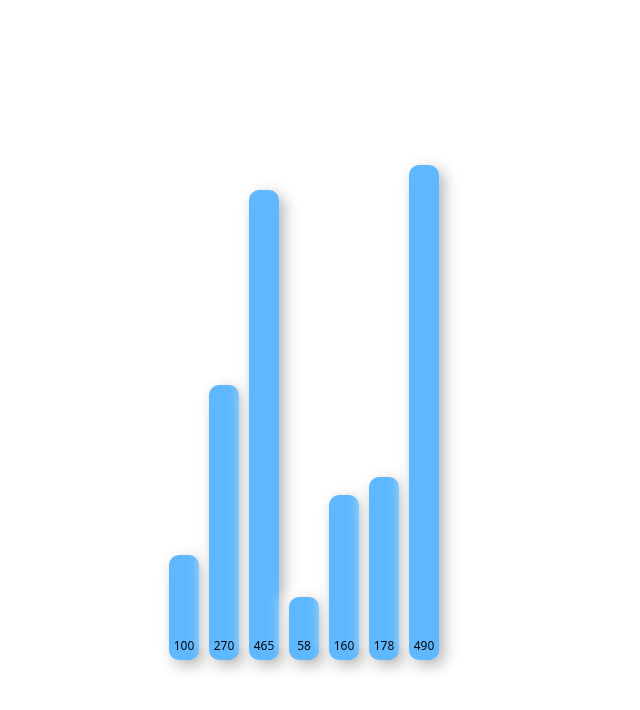
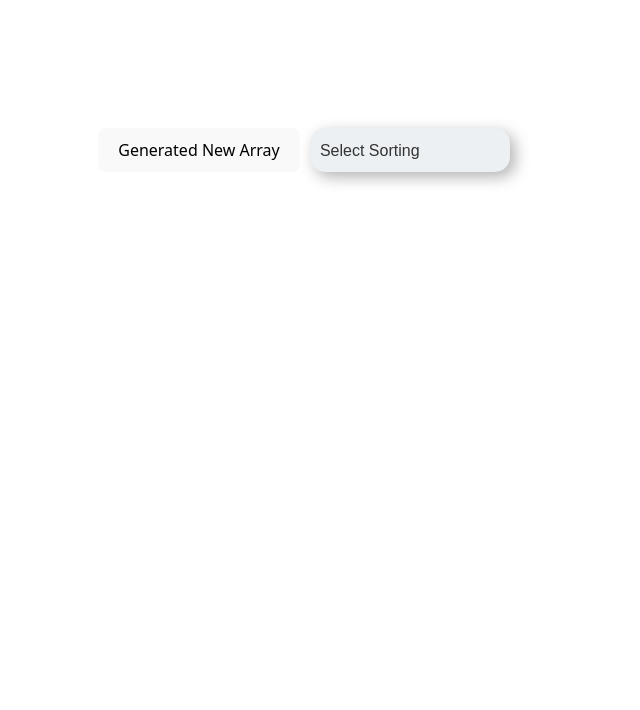
Before and after one commit to ncmnjgf/react-visaulizer-sorting, a React (Vite) app: page / in a window 1280 px wide. Shown: the top 710 px of the page, without its empty margins (336-976 px from the left). Built offline with nearby package versions, Linux system fonts and the light colour scheme.

Commit message:
git repo

```diff
--- a/src/App.jsx
+++ b/src/App.jsx
@@ -1,12 +1,37 @@
 import { useState } from 'react'
 import './App.css'
 import Visualizer from './control/Visualizer';
-
+import Control from './control/Control';
 function App() {
 
-const [array,setarray] = useState([100,270,465,58,160,178,490]);
+const [array,setarray] = useState([]);
+
+const handleNewArrayGenerate = () =>{
+  const newArray = Array.from({length : 30},()=>
+    Math.floor(Math.random () * 500)
+  );
+  setarray(newArray)
+}
+
+const handleSorting = (e) =>{
+
+const sortingMethod = e.target.value;
+switch(sortingMethod){
+  case'bubblesort':
+  BubbleAnimation('animation')
+  break;
+  default:
+    break;
+}
+}
+function BubbleAnimation(animation){
+console.log(animation)
+
+}
   return (
     <>
+    <Control handleNewArrayGenerate={handleNewArrayGenerate}
+    handleSorting={handleSorting}/>
     <Visualizer array={array}/>
     </>
 
--- /dev/null
+++ b/src/control/Control.jsx
@@ -0,0 +1,15 @@
+import React from 'react'
+import "./Visualizer.css"
+const Control = ({ handleNewArrayGenerate,handleSorting }) => {
+  return (
+    <div className='controls-container'>
+      <button className='new-button' onClick={handleNewArrayGenerate}>Generated New  Array</button>
+      <select className='neumorphism-dropdown ' onChange={handleSorting}>
+        <option value=''>Select Sorting</option>
+        <option value='bubblesort'>Bubble Sorting</option>
+      </select>
+    </div>
+  )
+}
+
+export default Control
--- a/src/control/Visualizer.css
+++ b/src/control/Visualizer.css
@@ -72,6 +72,7 @@
     cursor: pointer;
     transition: all 0.3s ease;
     position: relative;
+
   }
   .neumorphism-dropdown::after {
     content: '\25BC';
--- a/src/control/Visualizer.jsx
+++ b/src/control/Visualizer.jsx
@@ -13,4 +13,4 @@ const Visualizer = ({array}) => {
   )
 }
 
-export default Visualizer
+export default Visualizer;
--- /dev/null
+++ b/src/control/algorithm/BubbleSort.jsx
@@ -0,0 +1,3 @@
+function bubblesort(array){
+
+}
```
